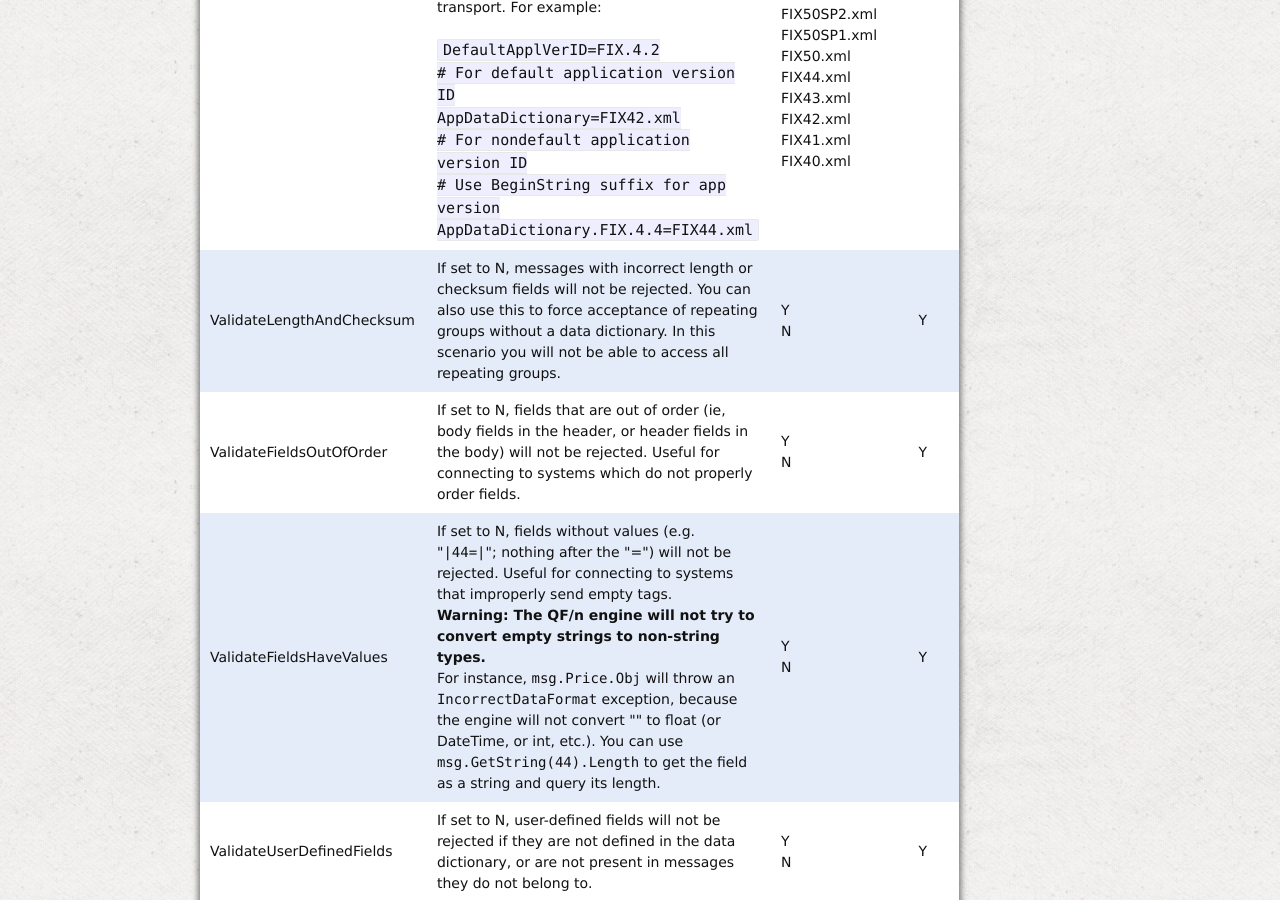
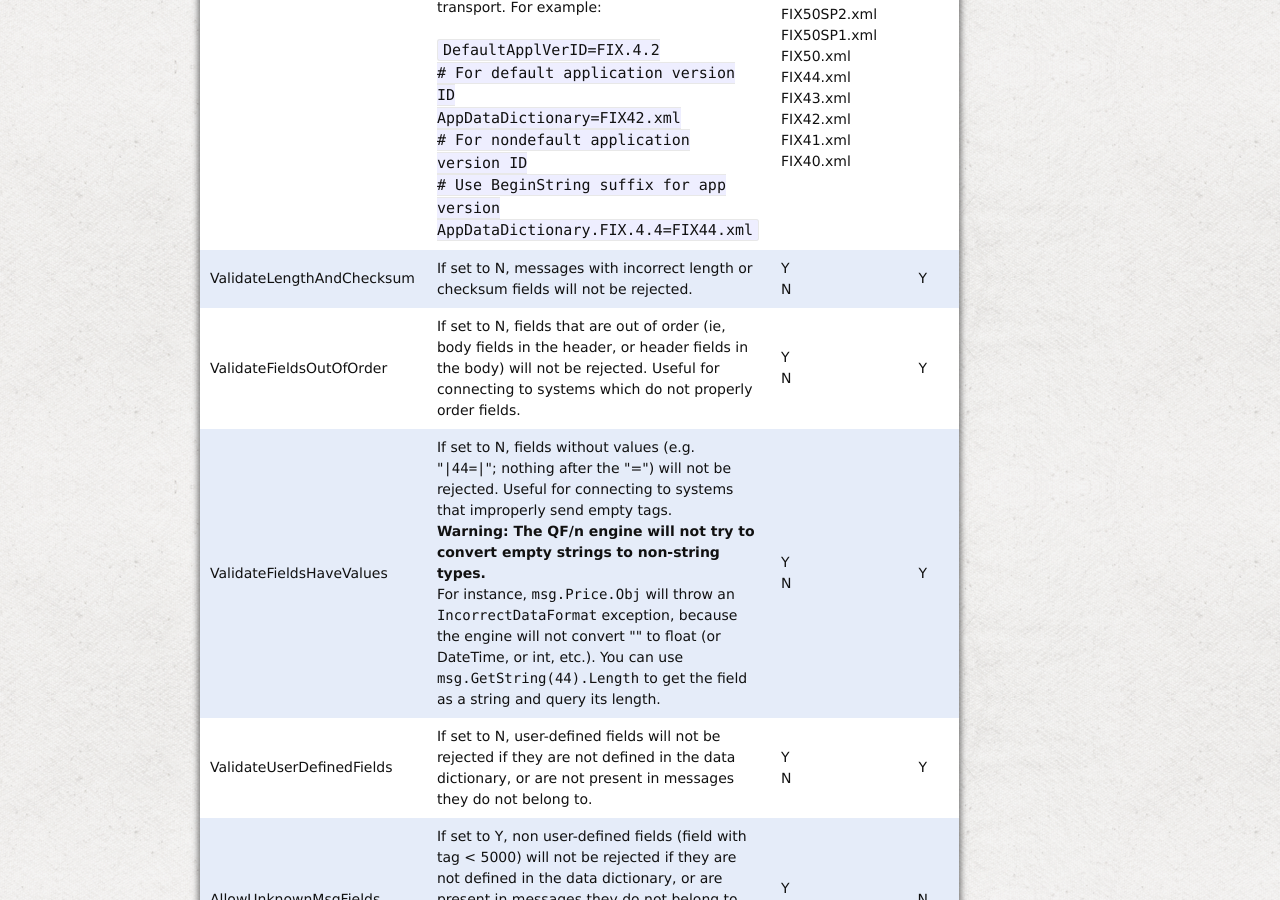
Before and after one commit to connamara/quickfixn, a Jekyll site: the page built from tutorial/configuration.md, in a window 1280 px wide and 900 px high, scrolled down 5813 px. Built offline with Jekyll 4.4.1, drawn with Linux system fonts in a browser that asks for light colours.

Commit message:
ValidateLengthAndChecksum: delete terrible advice
 #480

```diff
--- a/tutorial/configuration.md
+++ b/tutorial/configuration.md
@@ -381,7 +381,7 @@ QuickFIX Settings
 
   <tr>
     <td class='setting'>ValidateLengthAndChecksum</td>
-    <td class='description'>If set to N, messages with incorrect length or checksum fields will not be rejected. You can also use this to force acceptance of repeating groups without a data dictionary. In this scenario you will not be able to access all repeating groups.</td>
+    <td class='description'>If set to N, messages with incorrect length or checksum fields will not be rejected.</td>
     <td class='valid'>
       <div>Y</div>
       <div>N</div>
```
